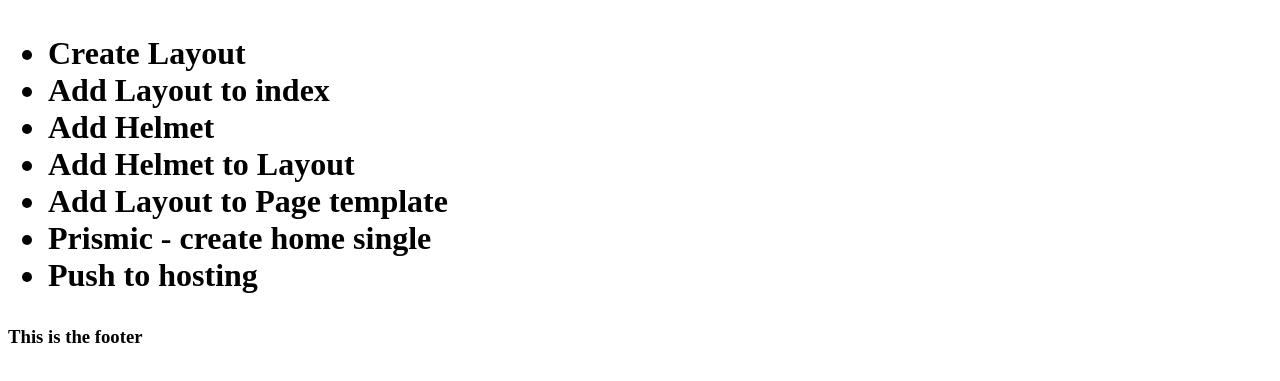
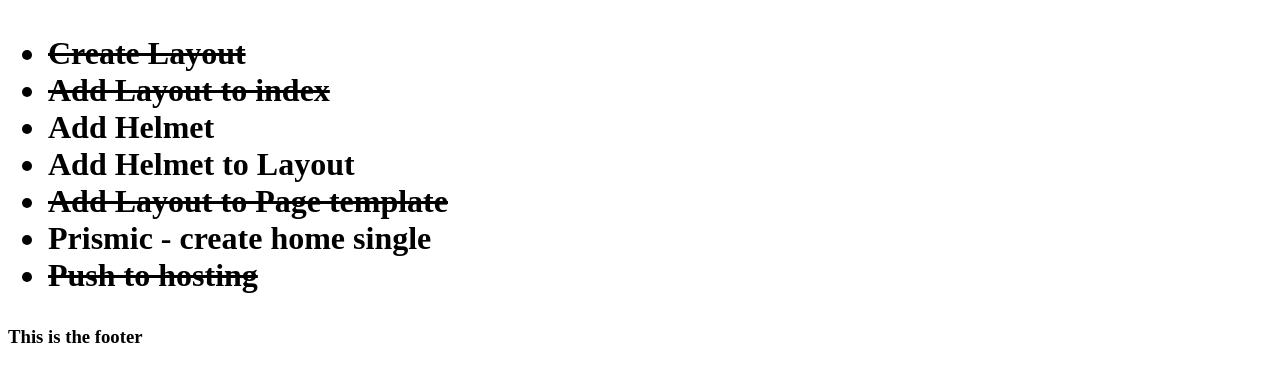
Before and after one commit to mostlyclicks/hd2020-prod, a Gatsby site: page / in a window 1280 px wide. Shown: the part 401-782 px from the top of the page. Built offline with nearby package versions, Linux system fonts and the light colour scheme; Gatsby itself is replaced by a stand-in of ours.

```diff
--- a/src/pages/index.js
+++ b/src/pages/index.js
@@ -23,13 +23,13 @@
 
       <h3>Todo: 11/16 - 11/23</h3>
       <ul>
-        <li>Create Layout</li>
-        <li>Add Layout to index</li>
+        <li><strike>Create Layout</strike></li>
+        <li><strike>Add Layout to index</strike></li>
         <li>Add Helmet</li>
         <li>Add Helmet to Layout</li>
-        <li>Add Layout to Page template</li>
+        <li><strike>Add Layout to Page template</strike></li>
         <li>Prismic - create home single</li>
-        <li>Push to hosting</li>
+        <li><strike>Push to hosting</strike></li>
       </ul>
     </NewMessage>
     </Layout>
```
Also changed, not shown: src/templates/PageTemplate.js (+3 -5 lines).
